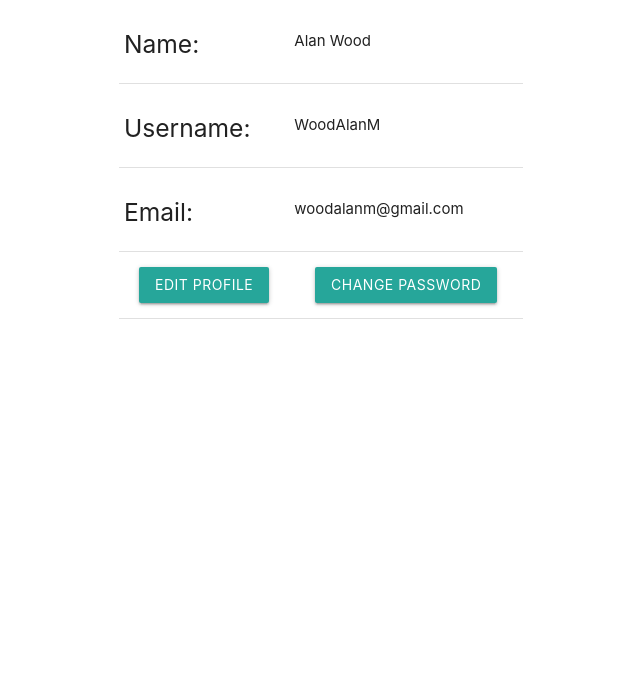
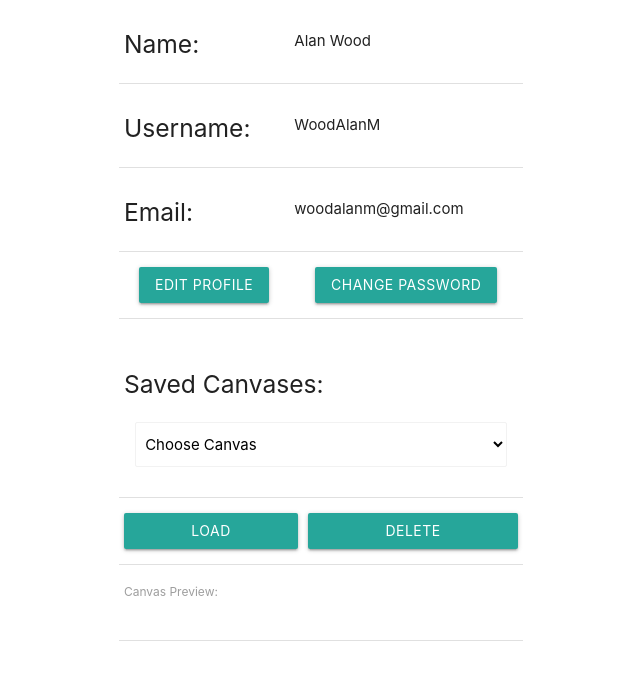
Before and after one commit to WoodAlanM/Laserlobby-Flask-, a Flask app: page /profile in a window 1280 px wide. Shown: the part 118-800 px from the top of the page, without its empty margins (319-959 px from the left). Run offline with Flask 2, Linux system fonts and the light colour scheme; a user stored in the database is signed in; data that the repository does not hold is empty; some libraries are stand-ins or nearby versions.

Commit message:
Added canvas list on profile page for loading and deleting them.  Need to figure out why the list isnt changing upon delete.

```diff
--- a/main.py
+++ b/main.py
@@ -22,7 +22,6 @@ app.config['SQLALCHEMY_DATABASE_URI'] = 'sqlite:///users.db'
 app.config['SQLALCHEMY_TRACK_MODIFICATIONS'] = False
 
 BASEDIR = os.path.abspath(os.path.dirname(__file__))
-
 UPLOAD_FOLDER = 'static/uploads/temp/'
 USERS_FOLDER = 'static/users/'
 
@@ -299,6 +298,14 @@ def load_canvas_json(filename):
     return data
 
 
+# Deletes a canvas given a filename
+@app.route('/delete_canvas/<string:filename>', methods=['POST'])
+@login_required
+def delete_canvas(filename):
+    os.remove(os.path.join(BASEDIR, USERS_FOLDER, current_user.username, 'canvases', filename))
+    return "success"
+
+
 @app.route('/profile', methods=['POST', 'GET'])
 @login_required
 def profile():
--- a/notes.txt
+++ b/notes.txt
@@ -1,2 +1,3 @@
 Got it saving canvas with supplied name, however still running into trouble with permissions.
 get an error cannot get properties of undefined when choosing a font before making text.  it still works, but that needs to be fixed eventually
+why is temp.json still loading when its not there?
--- a/static/js/main.js
+++ b/static/js/main.js
@@ -82,7 +82,6 @@ function saveCanvas(filename){
             }
         }
     });
-    canvas.clear()
 }
 
 $('#load_canvas').on('click', function(){
@@ -434,31 +433,61 @@ function populateList(a_name_list){
 }
 
 // Populates the canvas list.
-function getCanvasList(){
-    $('#canvases').empty();
-    $('#canvases').append('<option value="" disabled selected>Choose Canvas</option>');
+function getCanvasList(page){
+    if(page == 'editor'){
+        $('#canvases').empty();
+        $('#canvases').append('<option value="" disabled selected>Choose Canvas</option>');
+    } else if(page == 'profile'){
+        $('#canvas_profile_list').empty();
+        $('#canvas_profile_list').append('<option value="" disabled selected>Choose Canvas</option>');
+    }
     $.ajax({
         type: 'POST',
         url: '/fill_canvas_list',
         success: function(canvas_list){
             console.log('got here')
             if(canvas_list.length == 1){
-                populateCanvasList(canvas_list)
+                populateCanvasList(canvas_list, page)
             } else {
                 name_list = canvas_list.split("!and!");
-                populateCanvasList(name_list);
+                populateCanvasList(name_list, page);
             }
-
         }
     });
 }
 
-function populateCanvasList(a_name_list){
-
-    for (let i = 0; i <= a_name_list.length; i++) {
-        $('#canvases').append('<option value="">' + a_name_list[i] + '</option>');
+function populateCanvasList(a_name_list , page){
+    if(page == 'editor'){
+        for (let i = 0; i < a_name_list.length; i++) {
+            $('#canvases').append('<option value="">' + a_name_list[i] + '</option>');
+        }
+    } else if(page == 'profile'){
+        console.log('populate profile')
+        for (let i = 0; i < a_name_list.length; i++) {
+            $('#canvas_profile_list').append('<option value="">' + a_name_list[i] + '</option>');
+        }
     }
 }
+
+$('#canvas_delete').on('click', function(){
+    var filename = $("#canvas_profile_list").find(':selected').text();
+    deleteCanvas(filename)
+});
+
+// Delete canvas
+function deleteCanvas(canvas_name){
+    $.ajax({
+        type: 'POST',
+        async: false,
+        url: '/delete_canvas/' + canvas_name,
+        success: function(data){
+            if(data == 'success'){
+                getCanvasList('profile');
+            }
+        }
+    });
+}
+
 // Deletes selected items from the canvas
 function deleteItems(){
     canvas.getActiveObjects().forEach((obj) => {
--- a/templates/editor.html
+++ b/templates/editor.html
@@ -617,7 +617,7 @@
                         }
                     }
                 });
-                getCanvasList();
+                getCanvasList('editor');
             });
         </script>
         <script>
--- a/templates/profile.html
+++ b/templates/profile.html
@@ -30,7 +30,7 @@
                 </nav>
             </div>
             <div class="row">
-                <div class="container center col offset-s4 s4">
+                <div class="container center col offset-l4 l4 s12">
                     <div class="center">
                         <h5 class="center">PROFILE</h5>
                     </div>
@@ -60,9 +60,38 @@
                             </td>
                         </tr>
                     </table>
-                    <!-- Edit Profile
-                    Saved Canvases
-                    Uploaded pictures -->
+                </div>
+            </div>
+            <div class="row">
+                <div class="container center col offset-l4 l4 s12">
+                    <table>
+                        <tr>
+                            <td colspan="2">
+                                <h5>Saved Canvases:</h5>
+                                <div class="input-field col s12">
+                                    <select id="canvas_profile_list" class="browser-default"></select>
+                                </div>
+                            </td>
+                        </tr>
+                        <tr>
+                            <td>
+                                <button style="width: 100%" class="btn" id="canvas_load">Load</button>
+                            </td>
+                            <td>
+                                <button style="width: 100%" class="btn" id="canvas_delete">Delete</button>
+                            </td>
+                        </tr>
+                        <tr>
+                            <td colspan="2">
+                                <div id="canvas_preview_div">
+                                    <label>Canvas Preview:</label>
+                                    <form>
+                                        <img id="canvas_preview" class="responsive-img" src="">
+                                    </form>
+                                </div>
+                            </td>
+                        </tr>
+                    </table>
                 </div>
             </div>
             <div id="modal_edit_profile" class="modal">
@@ -126,7 +155,9 @@
                 </div>
             </div>
             <!--JavaScript at end of body for optimized loading-->
+            <script type="text/javascript" src="static/js/fabric.js"></script>
             <script type="text/javascript" src="static/js/materialize.min.js"></script>
+            <script type="text/javascript" src="static/js/main.js"></script>
             <script type="text/javascript" src="static/js/init.js"></script>
             <!-- Get the users information -->
             <script>
@@ -171,6 +202,7 @@
                             $('#email').text(email);
                         }
                     });
+                    getCanvasList('profile');
                 });
             </script>
             <script>
```
